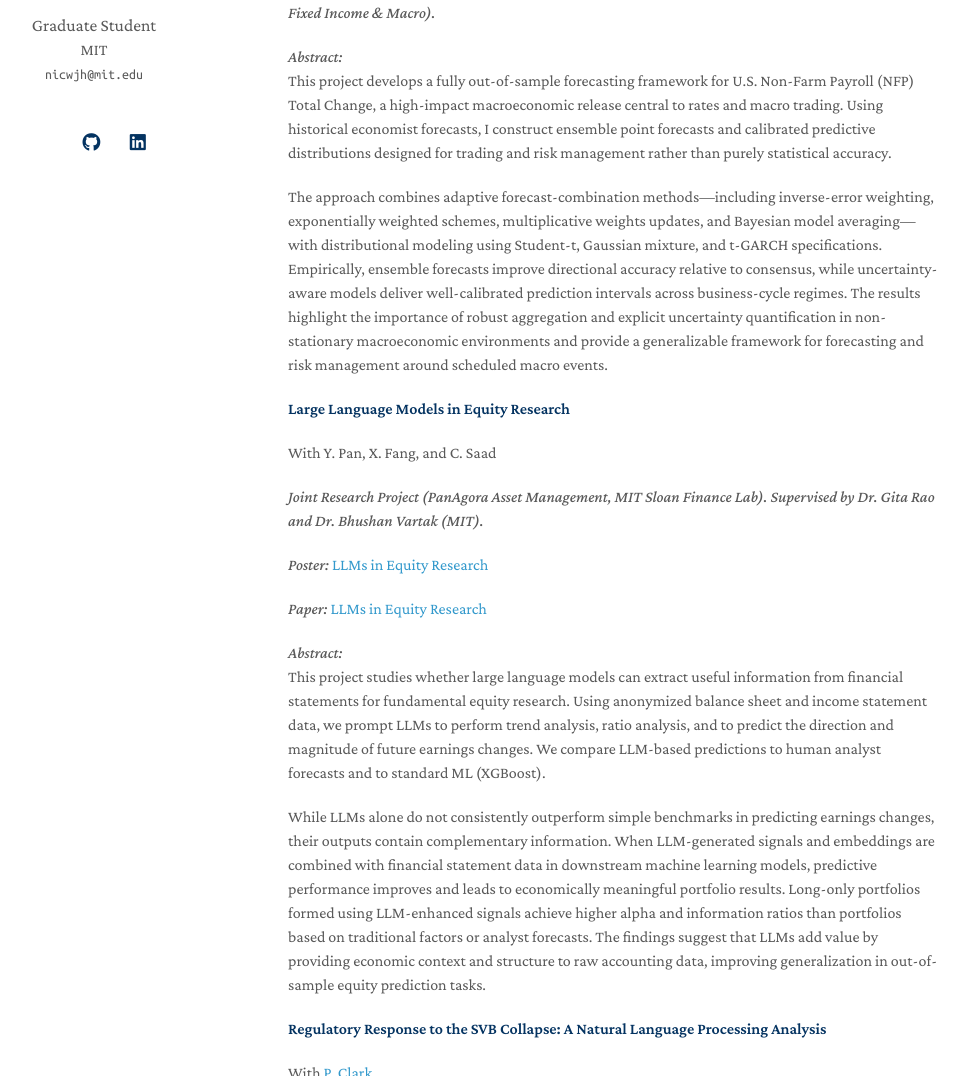
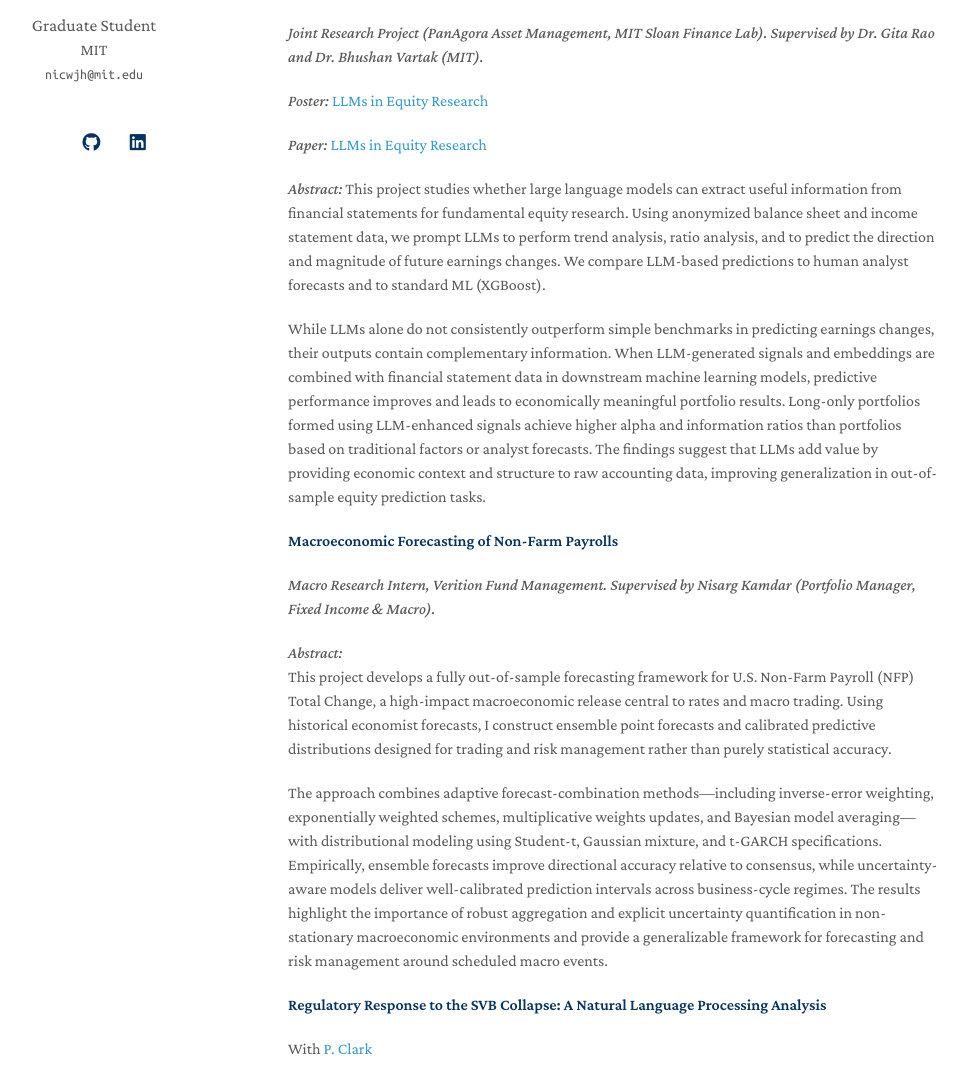
Before and after one commit to nicwjh/nicwjh.github.io, a Jekyll site: the page built from index.md, in a window 1280 px wide and 1400 px high, scrolled down 1293 px. Shown: the part 324-1400 px from the top of the window, without its empty margins (182-1149 px from the left). Built offline with Jekyll 4.4.1, drawn with Linux system fonts in a browser that asks for light colours; a style sheet for code colours, icons or effects is not loaded; our own code applies the rules of GitHub Pages for plain Markdown files; some of the changed lines change nothing that is shown; some of the changed text lies outside the part shown.

Commit message:
Update index.md

```diff
--- a/index.md
+++ b/index.md
@@ -48,19 +48,6 @@ Using daily equity data from November 2023 to November 2024, the optimized portf
 
 The results illustrate how modern machine learning forecasts can be systematically integrated with classical portfolio theory to improve risk-adjusted returns, and how sparsity constraints help address overfitting, high dimensionality, and investor preferences for concentrated portfolios.
 
-#### Macroeconomic Forecasting of Non-Farm Payrolls
-
-*Macro Research Intern, Verition Fund Management. Supervised by Nisarg Kamdar (Portfolio Manager, Fixed Income & Macro).*
-
-<!--
-*Code:* [GitHub – NFP Forecasting](https://github.com/nicwjh/nfp-forecasting)
--->
-
-_Abstract:_
-This project develops a fully out-of-sample forecasting framework for U.S. Non-Farm Payroll (NFP) Total Change, a high-impact macroeconomic release central to rates and macro trading. Using historical economist forecasts, I construct ensemble point forecasts and calibrated predictive distributions designed for trading and risk management rather than purely statistical accuracy.
-
-The approach combines adaptive forecast-combination methods—including inverse-error weighting, exponentially weighted schemes, multiplicative weights updates, and Bayesian model averaging—with distributional modeling using Student-t, Gaussian mixture, and t-GARCH specifications. Empirically, ensemble forecasts improve directional accuracy relative to consensus, while uncertainty-aware models deliver well-calibrated prediction intervals across business-cycle regimes. The results highlight the importance of robust aggregation and explicit uncertainty quantification in non-stationary macroeconomic environments and provide a generalizable framework for forecasting and risk management around scheduled macro events.
-
 #### Large Language Models in Equity Research
 With Y. Pan, X. Fang, and C. Saad
 
@@ -74,6 +61,19 @@ _Abstract:_
 This project studies whether large language models can extract useful information from financial statements for fundamental equity research. Using anonymized balance sheet and income statement data, we prompt LLMs to perform trend analysis, ratio analysis, and to predict the direction and magnitude of future earnings changes. We compare LLM-based predictions to human analyst forecasts and to standard ML (XGBoost).
 
 While LLMs alone do not consistently outperform simple benchmarks in predicting earnings changes, their outputs contain complementary information. When LLM-generated signals and embeddings are combined with financial statement data in downstream machine learning models, predictive performance improves and leads to economically meaningful portfolio results. Long-only portfolios formed using LLM-enhanced signals achieve higher alpha and information ratios than portfolios based on traditional factors or analyst forecasts. The findings suggest that LLMs add value by providing economic context and structure to raw accounting data, improving generalization in out-of-sample equity prediction tasks.
+
+#### Macroeconomic Forecasting of Non-Farm Payrolls
+
+*Macro Research Intern, Verition Fund Management. Supervised by Nisarg Kamdar (Portfolio Manager, Fixed Income & Macro).*
+
+<!--
+*Code:* [GitHub – NFP Forecasting](https://github.com/nicwjh/nfp-forecasting)
+-->
+
+_Abstract:_
+This project develops a fully out-of-sample forecasting framework for U.S. Non-Farm Payroll (NFP) Total Change, a high-impact macroeconomic release central to rates and macro trading. Using historical economist forecasts, I construct ensemble point forecasts and calibrated predictive distributions designed for trading and risk management rather than purely statistical accuracy.
+
+The approach combines adaptive forecast-combination methods—including inverse-error weighting, exponentially weighted schemes, multiplicative weights updates, and Bayesian model averaging—with distributional modeling using Student-t, Gaussian mixture, and t-GARCH specifications. Empirically, ensemble forecasts improve directional accuracy relative to consensus, while uncertainty-aware models deliver well-calibrated prediction intervals across business-cycle regimes. The results highlight the importance of robust aggregation and explicit uncertainty quantification in non-stationary macroeconomic environments and provide a generalizable framework for forecasting and risk management around scheduled macro events.
 
 
 #### Regulatory Response to the SVB Collapse: A Natural Language Processing Analysis
@@ -92,6 +92,8 @@ We apply three complementary NLP approaches: a naive keyword-based baseline, TF
 
 #### Evaluating CFTC COT Data as a Predictor of Treasury-Futures Returns
 *Research project for 15.437 Options & Futures, MIT.*
+
+
 *Paper:* [Evaluating CFTC COT Data as a Predictor of Treasury-Futures Returns](https://nicwong.com/assets/files/Options_Extra_Credit.pdf)
 
 We test whether weekly Managed-Money positions from CFTC Commitments of Traders reports predict one- to two-week returns on 2-year and 10-year U.S. Treasury futures over 2011 to 2025. Using publication-lagged signals, HAC-corrected predictive regressions, expanding-window out-of-sample evaluation, and
```
